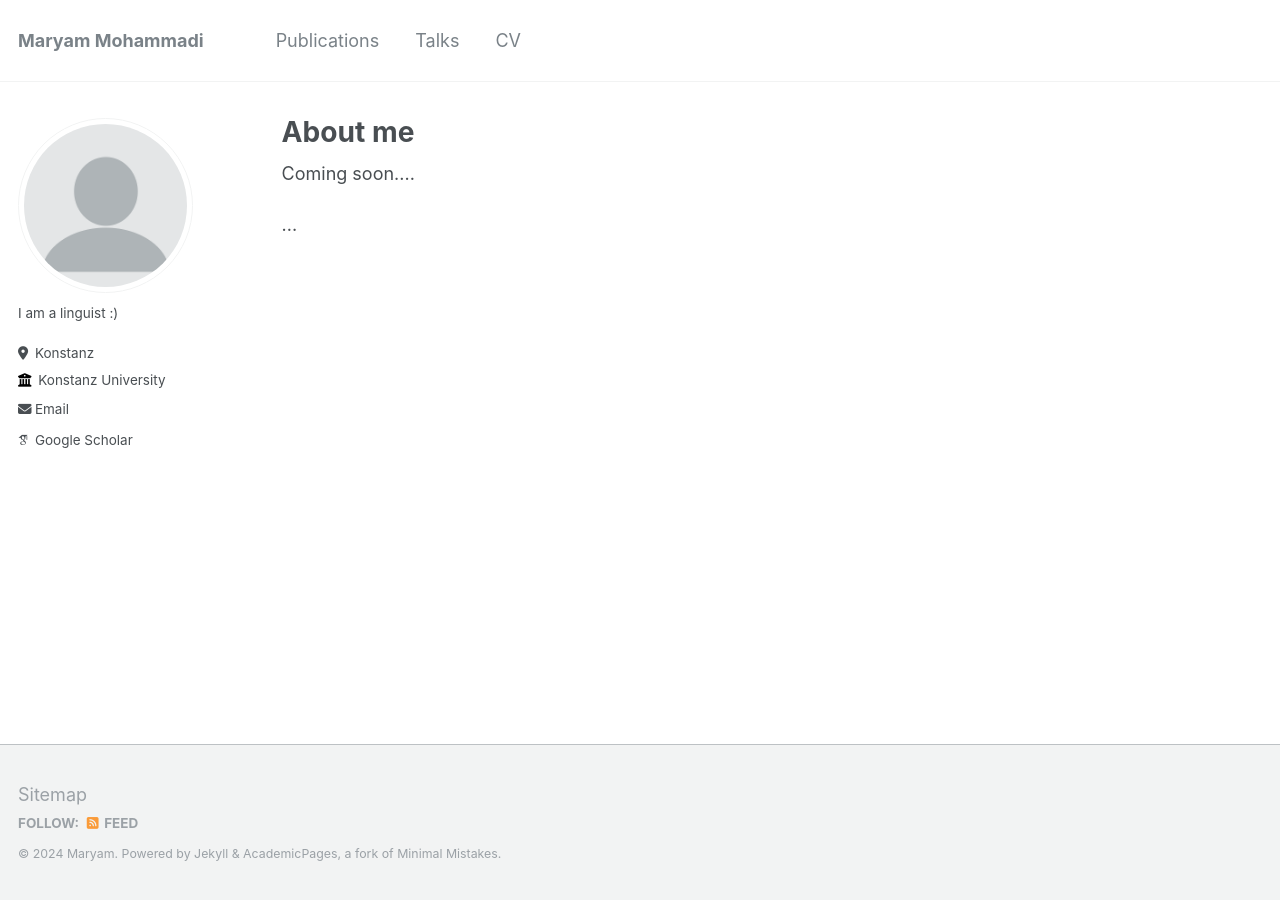
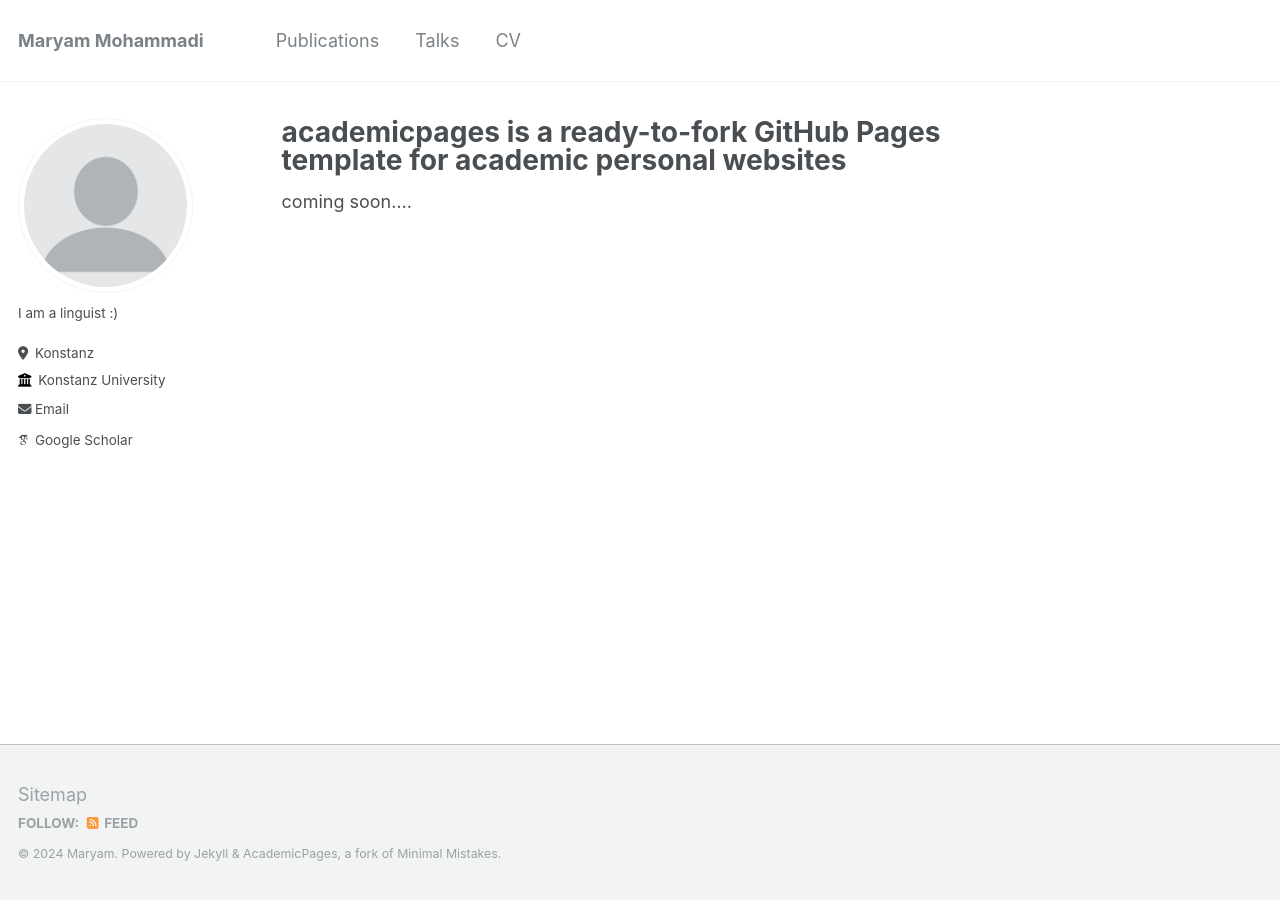
Before and after one commit to Mohammadi-Maryam/MM.github.io, a Jekyll site: the page built from _pages/about.md, in a window 1280 px wide. Built offline with Jekyll 4.4.1, drawn with Linux system fonts in a browser that asks for light colours; some web fonts are replaced.

Commit message:
Update about.md

```diff
--- a/_pages/about.md
+++ b/_pages/about.md
@@ -1,11 +1,10 @@
 ---
-permalink: /about/
-title: "About me"
+permalink: /
+title: "academicpages is a ready-to-fork GitHub Pages template for academic personal websites"
 author_profile: true
 redirect_from:
-  - /md/
+  - /about/
   - /about.html
 ---
 
-<p> Coming soon.... </p>
-<p> ... </p>
+coming soon....
```
